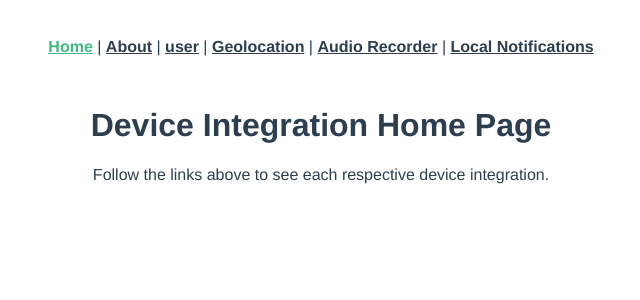
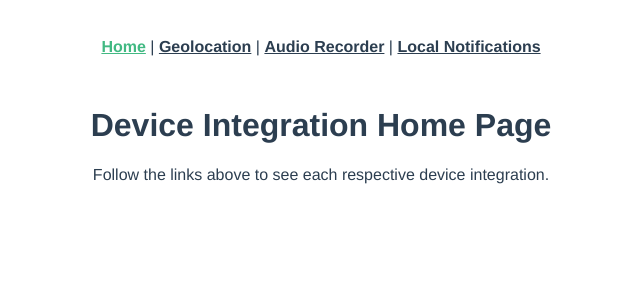
Before and after one commit to CSCI-5117-S21/device-integration-chimichangas, a Vue app: page / in a window 1280 px wide. Shown: the top 300 px of the page, without its empty margins (319-959 px from the left). Built offline with nearby package versions, Linux system fonts and the light colour scheme.

Commit message:
remove user and about page

```diff
--- a/src/App.vue
+++ b/src/App.vue
@@ -2,9 +2,6 @@
   <div id="app">
     <div id="nav">
       <router-link to="/">Home</router-link> |
-      <router-link to="/about">About</router-link> |
-
-      <router-link to="/user">user</router-link> |
       <router-link to="/geolocationdemo">Geolocation</router-link> |
       <router-link to="/audiorecorder"> Audio Recorder</router-link> |
       <router-link to="/localnotifications"> Local Notifications</router-link>
```
